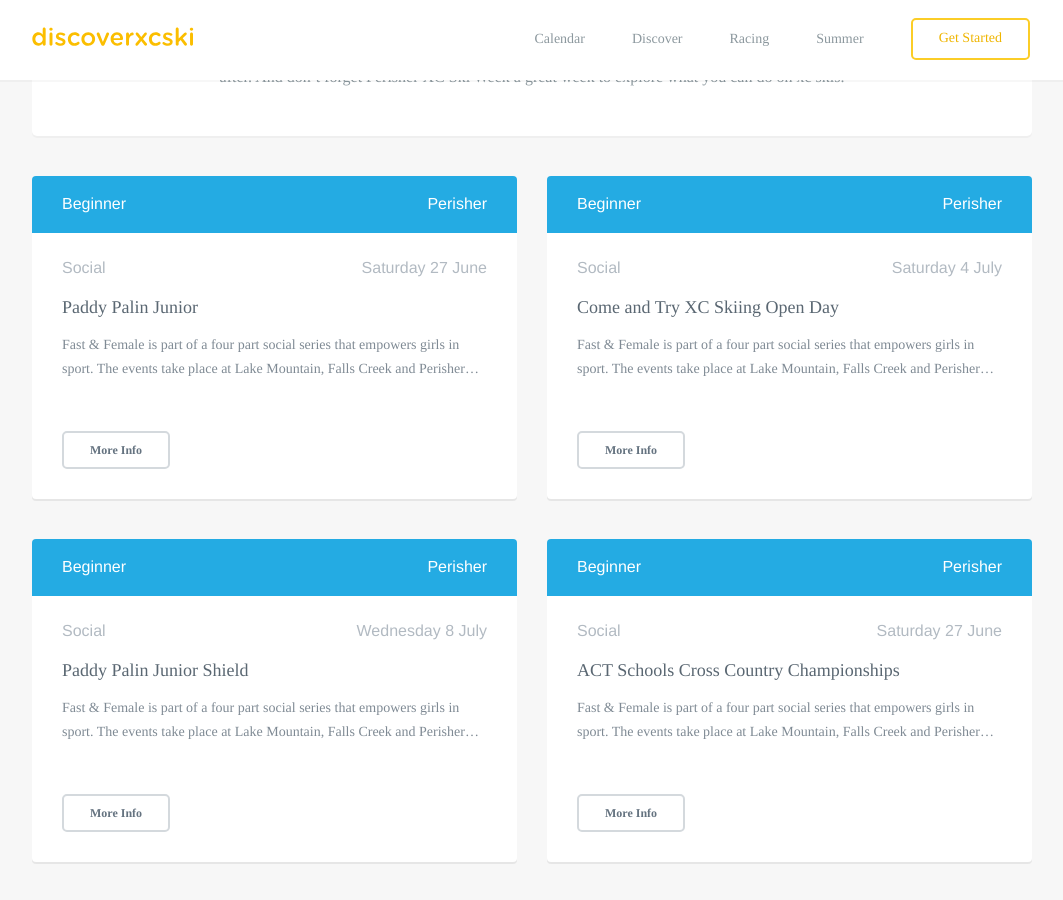
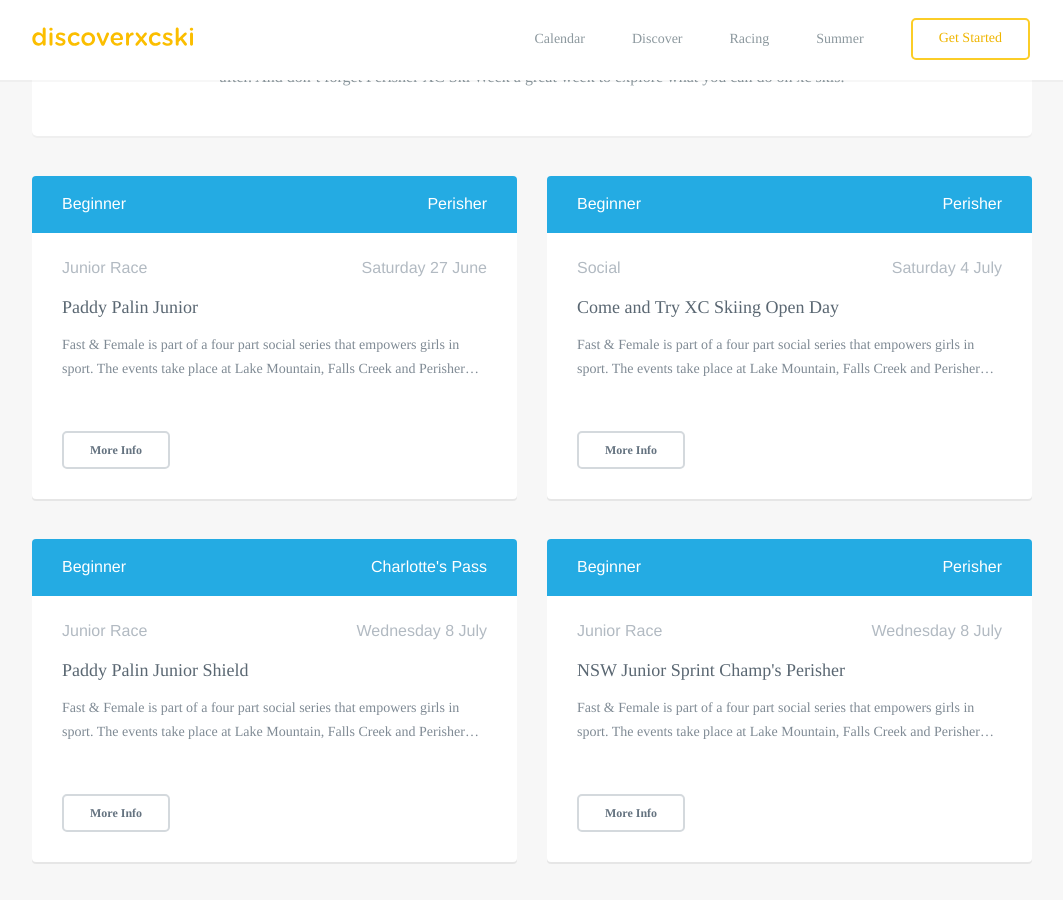
Before and after one commit to robcatto/robcatto.github.io, a Jekyll site: the page built from events/index.html, in a window 1280 px wide and 900 px high, scrolled down 427 px. Shown: the whole window, without its empty margins (108-1171 px from the left). Built offline with Jekyll 4.4.1, drawn with Linux system fonts in a browser that asks for light colours; some web fonts are replaced; Markdown is read by kramdown in place of the engine named in the settings.

Commit message:
Update index.html

```diff
--- a/events/index.html
+++ b/events/index.html
@@ -306,7 +306,7 @@ layout: default
       <span class="event__place">Perisher</span>
     </div>
 
-    <strong>Social</strong>
+    <strong>Junior Race</strong>
     <strong style="position: absolute; right: 30px; top: 87px;">Saturday 27 June</strong>
     <h3>Paddy Palin Junior</h3>
     <p class="description">
@@ -363,12 +363,43 @@ layout: default
     <div class="event__bar">
 
       <span class="event__difficulty">Beginner</span>
+      <span class="event__place">Charlotte's Pass</span>
+    </div>
+
+    <strong>Junior Race</strong>
+    <strong style="position: absolute; right: 30px; top: 87px;">Wednesday 8 July</strong>
+    <h3>Paddy Palin Junior Shield</h3>
+    <p class="description">
+       Fast & Female is part of a four part social series that empowers girls in sport. The events take place at Lake Mountain, Falls Creek and Perisher Blue. All ages are welcome to participate.
+
+    </p>
+</a>
+<a class="button small dark" href="http://discoverxcski.com/discoverxc/" data-featurette="analytics-click-event" data-event-category="button" data-event-action="M: Clicked Design an iOS Game" data-event-label="Source: Homepage Alt" id="featurette-35" style="
+                  left: 30px;
+                  margin-top: 0px;
+                  margin-bottom: 0px;
+                  -webkit-transform: none;
+                  transform: none;
+                  position: absolute;
+                  bottom: 30px;
+
+">More Info</a>
+                            </div>
+                        </div>
+
+                        <!--NSW Junior Sprint Champs's Perisher-->
+                        <div class="column two">
+                            <div class="callout-card event__card" style="min-height: 323px;">
+                                    <a class="title" href="/events/fast-&-female-lake-mountain">
+    <div class="event__bar">
+
+      <span class="event__difficulty">Beginner</span>
       <span class="event__place">Perisher</span>
     </div>
 
-    <strong>Social</strong>
+    <strong>Junior Race</strong>
     <strong style="position: absolute; right: 30px; top: 87px;">Wednesday 8 July</strong>
-    <h3>Paddy Palin Junior Shield</h3>
+    <h3>NSW Junior Sprint Champ's Perisher</h3>
     <p class="description">
        Fast & Female is part of a four part social series that empowers girls in sport. The events take place at Lake Mountain, Falls Creek and Perisher Blue. All ages are welcome to participate.
 
```
